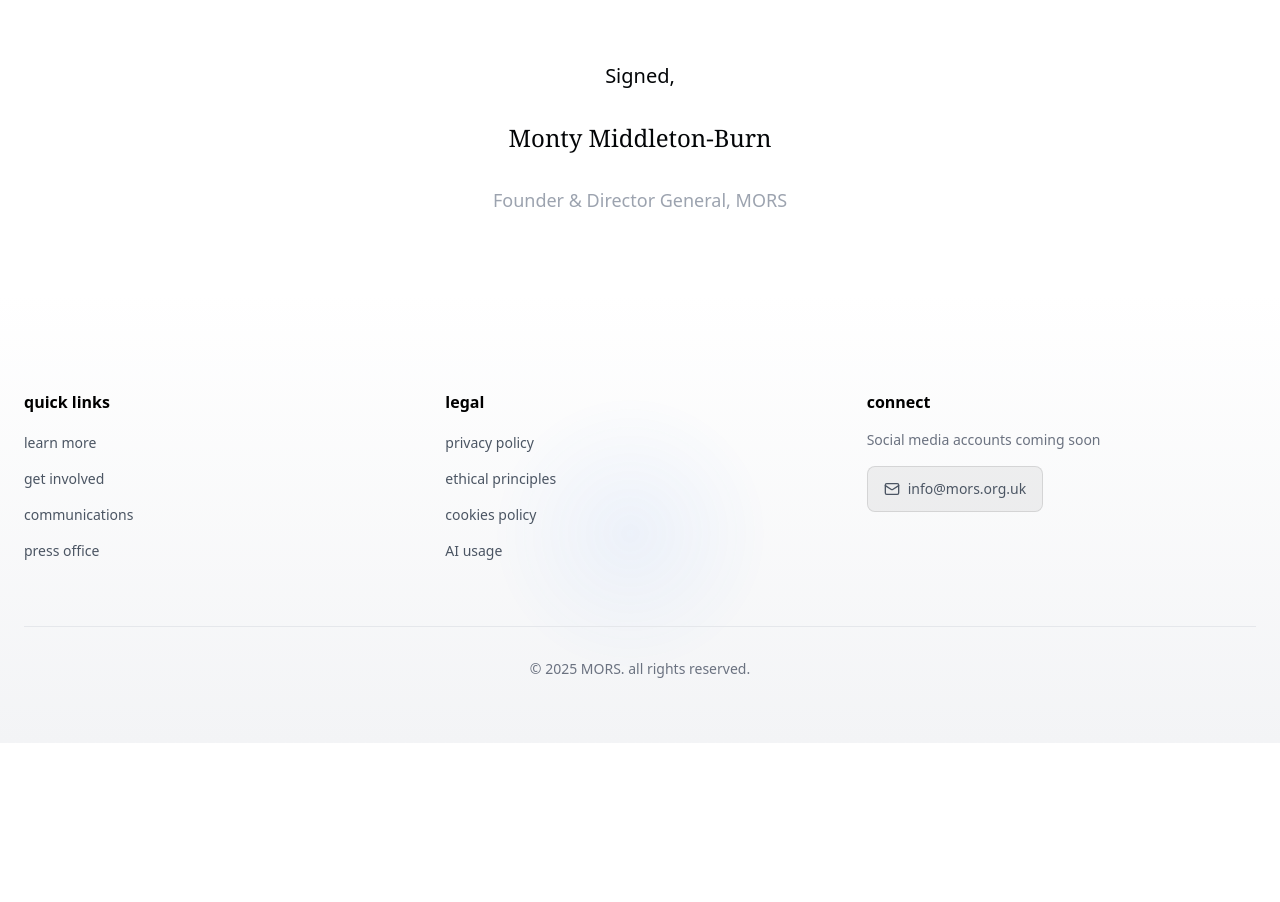
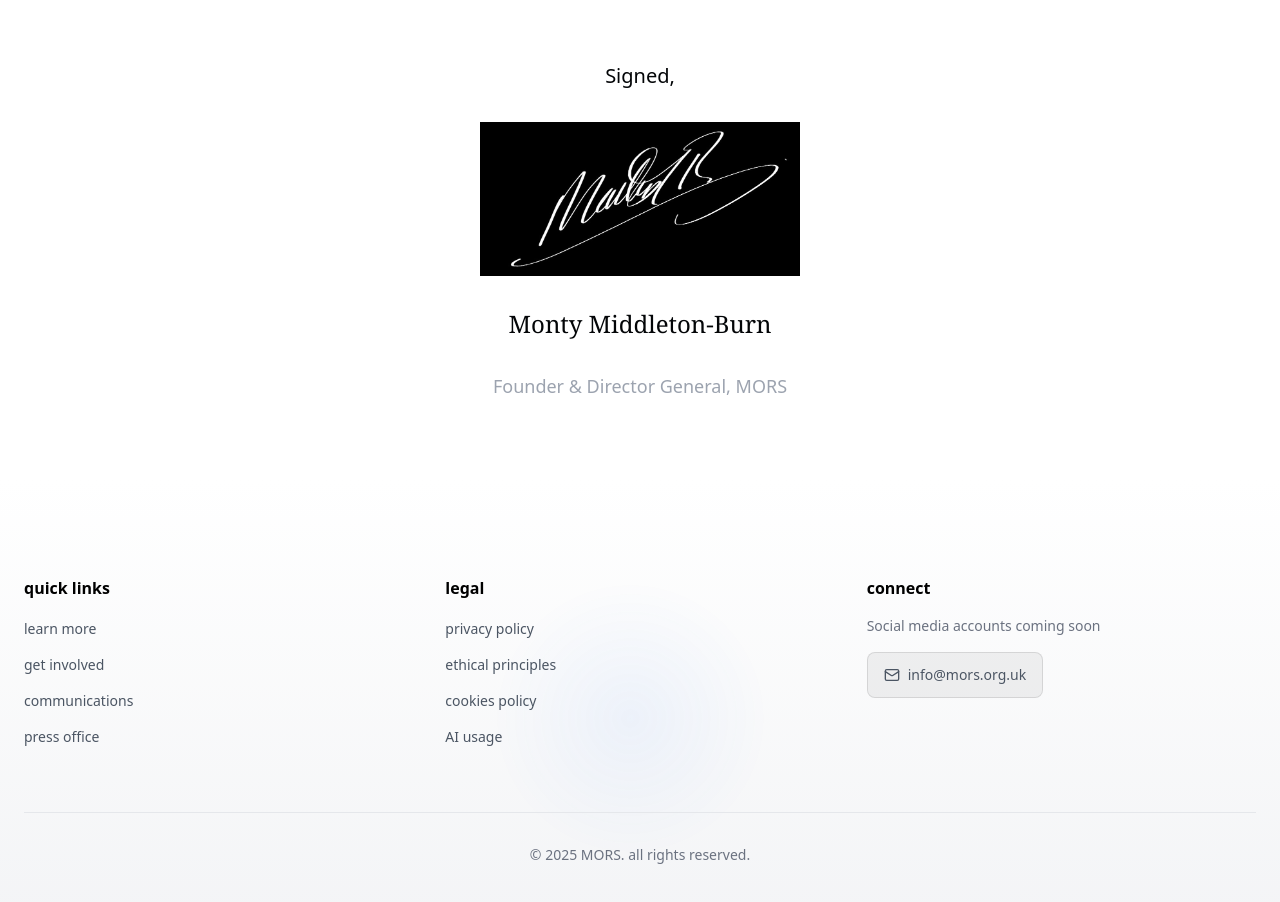
Before and after one commit to theonewithpooh-bear/mors, a React (Vite) app: page /manifesto in a window 1280 px wide. Shown: the part 4680-5582 px from the top of the page. Before the commit the page ends 5423 px from the top, so only its background shows below. Built offline with nearby package versions, Linux system fonts and the light colour scheme.

Commit message:
Add signature image to Manifesto

```diff
--- a/src/components/manifesto/SignatureSection.jsx
+++ b/src/components/manifesto/SignatureSection.jsx
@@ -9,6 +9,13 @@ const SignatureSection = () => {
       content={
         <>
           <p className="text-xl mb-8">Signed,</p>
+          <div className="mb-6">
+            <img
+              src="/monty-signature.jpeg"
+              alt="Monty Middleton-Burn's signature"
+              className="mx-auto max-w-xs h-auto filter invert dark:invert-0"
+            />
+          </div>
           <p className="text-2xl font-serif mb-2">Monty Middleton-Burn</p>
           <p className="text-lg text-gray-400">Founder & Director General, MORS</p>
         </>
```
Also changed, not shown: public/monty-signature.jpeg (added).
